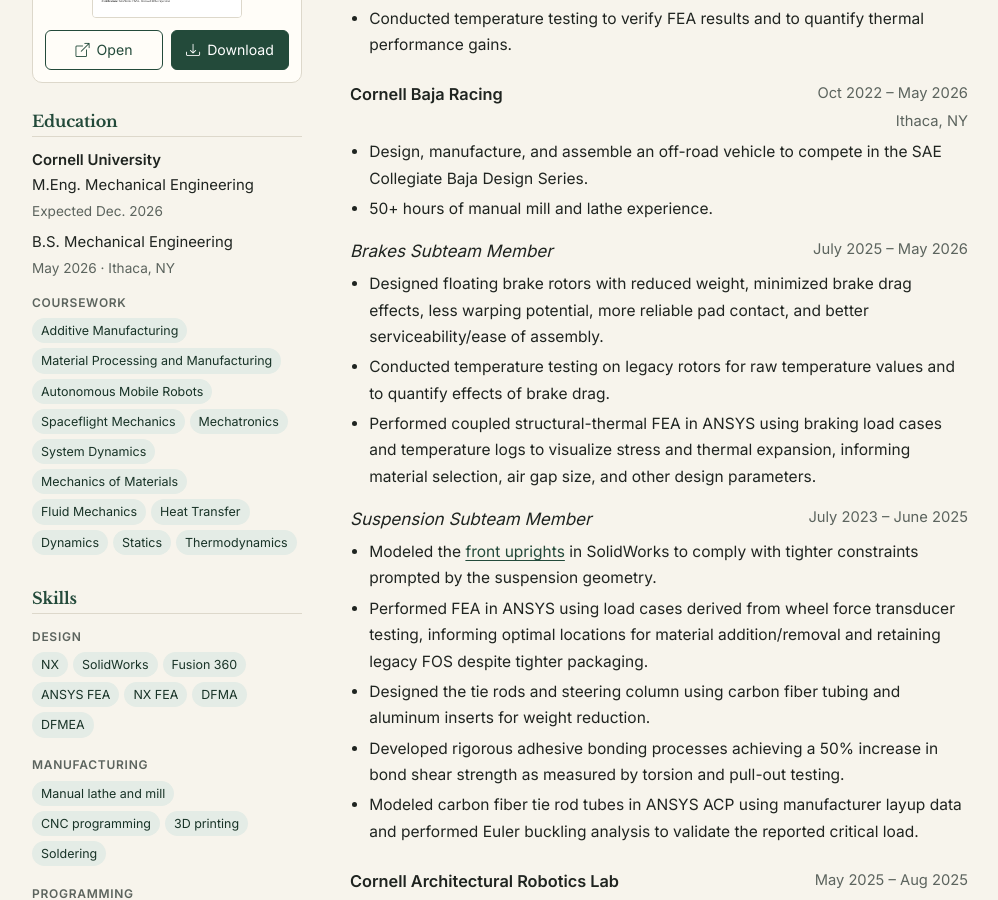
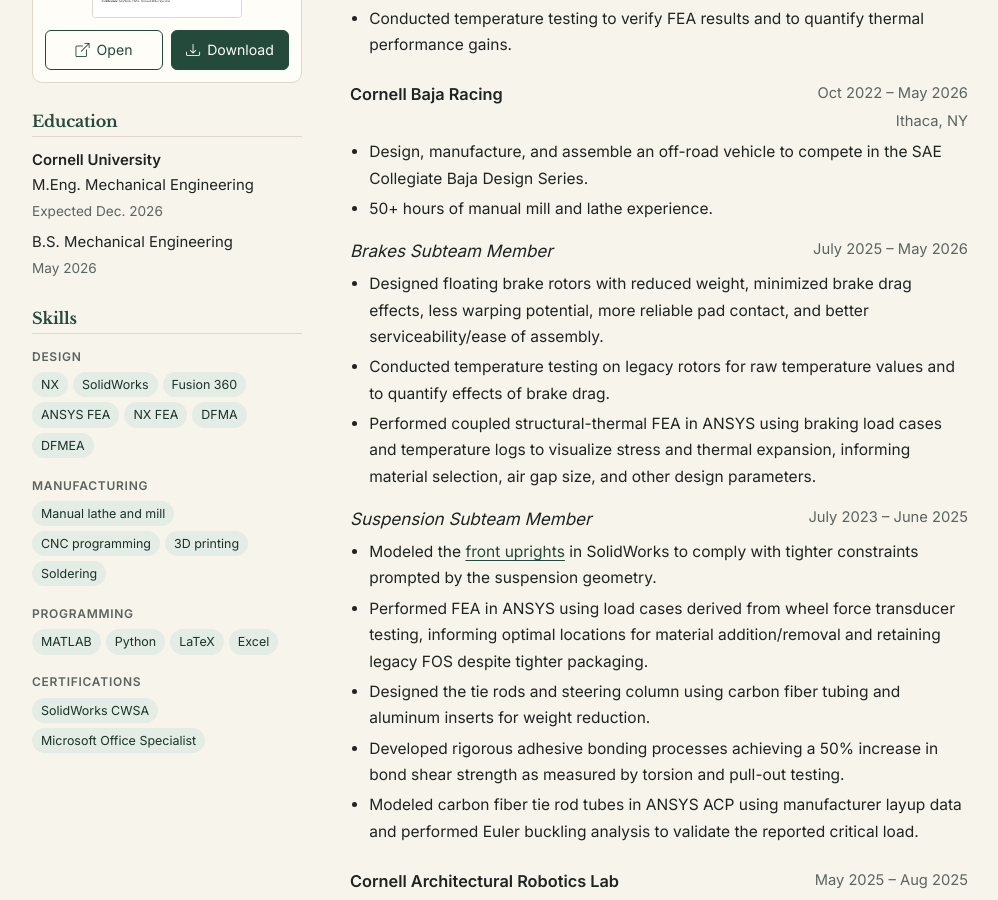
Before and after one commit to lminutello/LukasMinutello, a Jekyll site: the page built from _pages/resume.html, in a window 1280 px wide and 900 px high, scrolled down 370 px. Shown: the whole window, without its empty margins (140-1138 px from the left). Built offline with Jekyll 4.4.1, drawn with Linux system fonts in a browser that asks for light colours.

Commit message:
Resume sidebar: drop coursework and location, fold certifications into skills
Co-Authored-By: Claude Opus 5.5 <noreply@anthropic.com>
Claude-Session: https://claude.ai/code/session_01APgtAAANrpUwGP3NcpSnbC

```diff
--- a/_pages/resume.html
+++ b/_pages/resume.html
@@ -27,11 +27,7 @@ permalink: /resume/
     <p class="side-sub">M.Eng. Mechanical Engineering</p>
     <p class="side-meta">Expected Dec. 2026</p>
     <p class="side-sub">B.S. Mechanical Engineering</p>
-    <p class="side-meta">May 2026 · Ithaca, NY</p>
-    <p class="side-label">Coursework</p>
-    <div>
-      <span class="tag">Additive Manufacturing</span><span class="tag">Material Processing and Manufacturing</span><span class="tag">Autonomous Mobile Robots</span><span class="tag">Spaceflight Mechanics</span><span class="tag">Mechatronics</span><span class="tag">System Dynamics</span><span class="tag">Mechanics of Materials</span><span class="tag">Fluid Mechanics</span><span class="tag">Heat Transfer</span><span class="tag">Dynamics</span><span class="tag">Statics</span><span class="tag">Thermodynamics</span>
-    </div>
+    <p class="side-meta">May 2026</p>
   </section>
 
   <section>
@@ -42,14 +38,8 @@ permalink: /resume/
     <div><span class="tag">Manual lathe and mill</span><span class="tag">CNC programming</span><span class="tag">3D printing</span><span class="tag">Soldering</span></div>
     <p class="side-label">Programming</p>
     <div><span class="tag">MATLAB</span><span class="tag">Python</span><span class="tag">LaTeX</span><span class="tag">Excel</span></div>
-  </section>
-
-  <section>
-    <h2>Certifications</h2>
-    <ul class="side-list">
-      <li>SolidWorks CWSA</li>
-      <li>Microsoft Office Specialist</li>
-    </ul>
+    <p class="side-label">Certifications</p>
+    <div><span class="tag">SolidWorks CWSA</span><span class="tag">Microsoft Office Specialist</span></div>
   </section>
 
 </aside>
```
